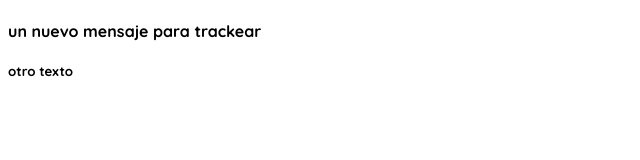
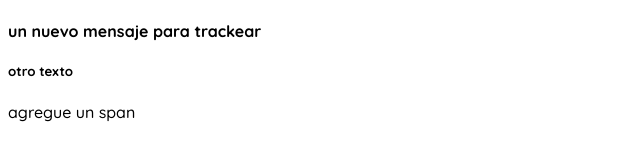
Before and after one commit to Carlos-githubb/pruebadecomandos, a plain HTML site: page index.html in a window 1280 px wide. Shown: the whole page, without its empty margins (0-640 px from the left). Drawn offline with Linux system fonts and the light colour scheme.

Commit message:
agregue un span

```diff
--- a/index.html
+++ b/index.html
@@ -24,5 +24,6 @@
 <body>
   <h4>un nuevo mensaje para trackear</h4>
   <h5>otro texto</h5>
+  <span>agregue un span</span>
 </body>
 </html>
```
